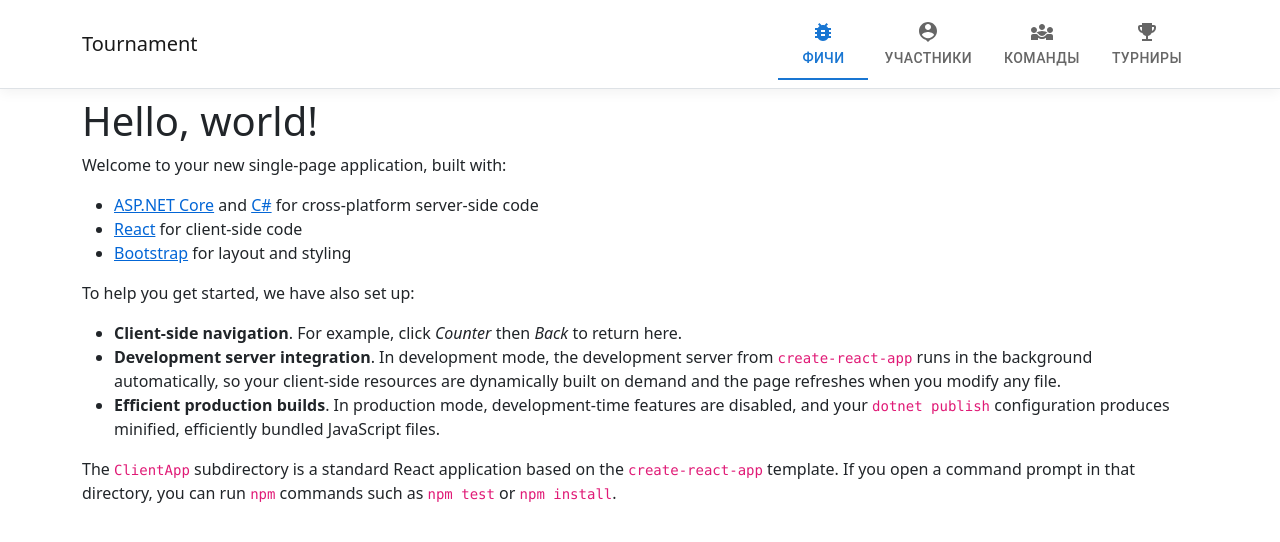
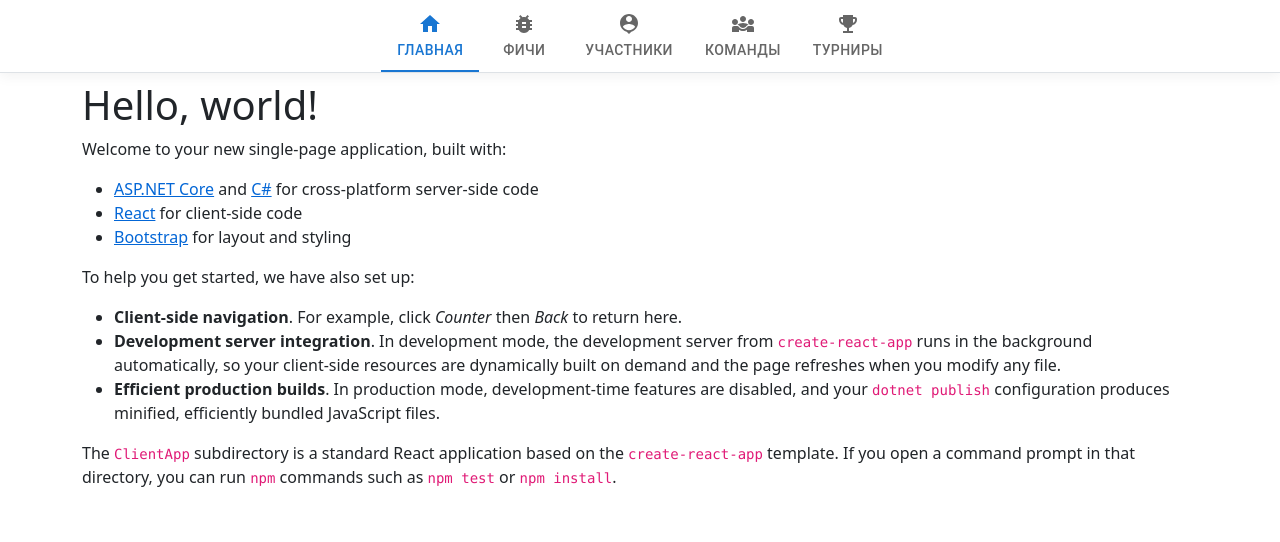
Before and after one commit to Mafiozist/Tournament, a React (Create React App) app in the folder ClientApp/: page / in a window 1280 px wide. Shown: the top 542 px of the page. Built offline with nearby package versions, Linux system fonts and the light colour scheme.

Commit message:
NavMenu was bound to AppRoutes

```diff
--- a/ClientApp/src/components/NavMenu.js
+++ b/ClientApp/src/components/NavMenu.js
@@ -8,13 +8,14 @@ import PersonPinIcon from '@mui/icons-material/PersonPin';
 import BugReportSharpIcon from '@mui/icons-material/BugReportSharp';
 import Diversity3SharpIcon from '@mui/icons-material/Diversity3Sharp';
 import EmojiEventsSharpIcon from '@mui/icons-material/EmojiEventsSharp';
+import HomeSharpIcon from '@mui/icons-material/HomeSharp';
+import AppRoutes from '../AppRoutes.js';
 
 export class NavMenu extends Component {
     static displayName = NavMenu.name;
 
     constructor(props) {
         super(props);
-
         this.toggleNavbar = this.toggleNavbar.bind(this);
         this.state = {
             collapsed: true,
@@ -28,22 +29,34 @@ export class NavMenu extends Component {
         });
     }
 
+    componentDidMount(){
+        this.setCurrentTab();
+    }
+
+    setCurrentTab(){
+        const url = window.location.href;
+        AppRoutes.forEach(i => {
+
+            if(url.includes(i.path)){
+                this.setState({tab: AppRoutes.indexOf(i)});
+            }
+
+        });
+
+    }
+
     render() {
         return (
             <header>
 
-                <Navbar className="navbar-expand-sm border-bottom box-shadow mb-2" container light>
-                    <NavbarBrand tag={Link} to="/">Tournament</NavbarBrand>
-                    <NavbarToggler onClick={this.toggleNavbar} className="mr-2" />
+                <Tabs value={this.state.tab} onChange={(event, val) => this.setState({ tab: val })} className="navbar-expand-sm border-bottom box-shadow mb-2" centered>
+                    <Tab component={Link} to={AppRoutes[0].path} icon={<HomeSharpIcon />} iconPosition='top' label="Главная" />
+                    <Tab component={Link} to={AppRoutes[1].path} icon={<BugReportSharpIcon />} iconPosition='top' label="Фичи" />
+                    <Tab component={Link} to={AppRoutes[2].path} icon={<PersonPinIcon />} iconPosition='top' label="Участники" />
+                    <Tab component={Link} icon={<Diversity3SharpIcon />} iconPosition='top' label="Команды" />
+                    <Tab component={Link} icon={<EmojiEventsSharpIcon />} iconPosition='top' label="Турниры" />
+                </Tabs>
 
-                    <Tabs value={this.state.tab} onChange={(event, val) => this.setState({ tab: val })}>
-                        <Tab component={Link} to="/Test" icon={<BugReportSharpIcon />} iconPosition='top' label="Фичи"/>
-                        <Tab component={Link} to="/Participants" icon={<PersonPinIcon />} iconPosition='top' label="Участники" />
-                        <Tab component={Link} icon={<Diversity3SharpIcon />} iconPosition='top' label="Команды" />
-                        <Tab component={Link} icon={<EmojiEventsSharpIcon />} iconPosition='top' label="Турниры" />
-                    </Tabs>
-
-                </Navbar>
             </header>
         );
     }
```
Also changed, not shown: ClientApp/src/AppRoutes.js (+4 -3 lines).
